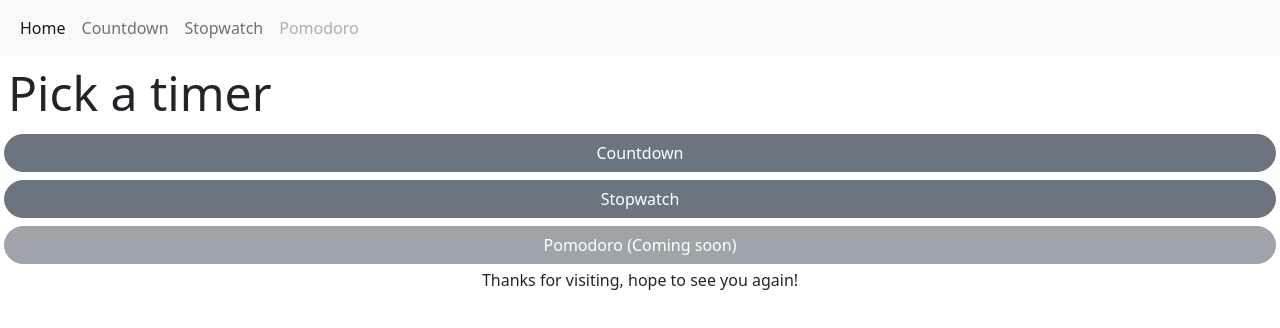
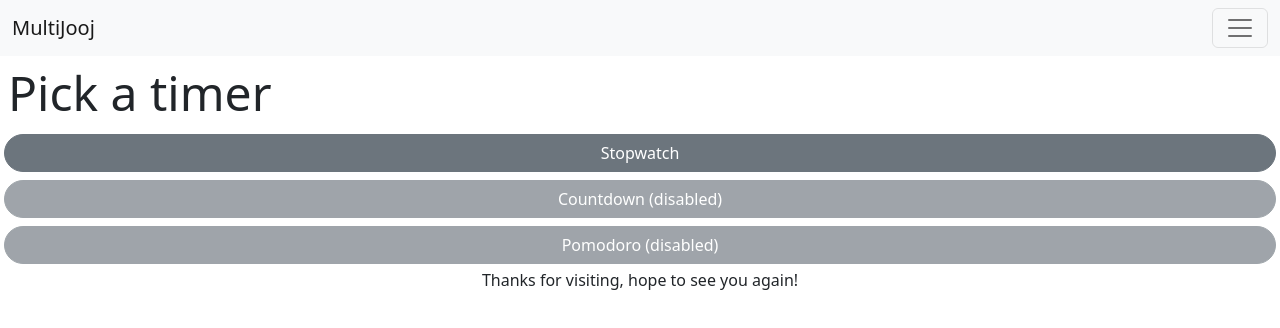
Before and after one commit to jihadftouny/multitools-app, an Angular app: page /home in a window 1280 px wide. Shown: the top 328 px of the page. Built offline with nearby package versions, Linux system fonts and the light colour scheme.

Commit message:
offcanvas added, fix dropdown not working

```diff
--- a/angular.json
+++ b/angular.json
@@ -26,11 +26,11 @@
             ],
             "styles": [
               "src/styles.css",
-              "node_modules/bootstrap/dist/css/bootstrap.css"
+              "node_modules/bootstrap/dist/css/bootstrap.min.css"
             ],
             "scripts": [
-              "node_modules/bootstrap/dist/js/bootstrap.js",
-              "node_modules/bootstrap/dist/js/bootstrap.js"
+              "node_modules/jquery/dist/jquery.min.js",
+              "node_modules/bootstrap/dist/js/bootstrap.bundle.min.js"
             ]
           },
           "configurations": {
--- a/package.json
+++ b/package.json
@@ -19,6 +19,7 @@
     "@angular/platform-browser-dynamic": "^15.0.0",
     "@angular/router": "^15.0.0",
     "bootstrap": "^5.2.3",
+    "jquery": "^3.6.3",
     "rxjs": "~7.5.0",
     "tslib": "^2.3.0",
     "zone.js": "~0.12.0"
--- a/src/app/header/header.component.html
+++ b/src/app/header/header.component.html
@@ -1,19 +1,36 @@
-<!-- Grey with black text -->
-<nav class="navbar navbar-expand-sm bg-light navbar-light">
+<nav class="navbar navbar-light bg-light sticky-top">
   <div class="container-fluid">
-      <ul class="navbar-nav">
+    <a class="navbar-brand" href="#">MultiJooj</a>
+
+    <button class="navbar-toggler" type="button" data-bs-toggle="offcanvas" data-bs-target="#offcanvasNavbar"
+      aria-controls="offcanvasNavbar">
+      <span class="navbar-toggler-icon"></span>
+    </button>
+    <div class="offcanvas offcanvas-end" tabindex="-1" id="offcanvasNavbar" aria-labelledby="offcanvasNavbarLabel">
+      <div class="offcanvas-header">
+        <h5 class="offcanvas-title" id="offcanvasNavbarLabel">Offcanvas</h5>
+        <button type="button" class="btn-close text-reset" data-bs-dismiss="offcanvas" aria-label="Close"></button>
+      </div>
+      <div class="offcanvas-body">
+        <ul class="navbar-nav justify-content-end flex-grow-1 pe-3">
           <li class="nav-item">
             <a class="nav-link active" routerLink="home">Home</a>
           </li>
-       <li class="nav-item">
-          <a class="nav-link" routerLink="countdown">Countdown</a>
-        </li>
-       <li class="nav-item">
-          <a class="nav-link" routerLink="stopwatch">Stopwatch</a>
-        </li>
-       <li class="nav-item">
-          <a class="nav-link disabled" routerLink="pomodoro">Pomodoro</a>
+          <li class="nav-item dropdown">
+            <a class="nav-link dropdown-toggle" href="#" id="dropdownId" data-bs-toggle="dropdown" aria-haspopup="true"
+              aria-expanded="false">Timers</a>
+            <div class="dropdown-menu border-0" aria-labelledby="dropdownId">
+              <a class="dropdown-item" routerLink="stopwatch">Stopwatch</a>
+              <a class="dropdown-item disabled" routerLink="countdown">Countdown</a>
+              <a class="dropdown-item disabled" routerLink="Pomodoro">Pomodoro</a>
+            </div>
           </li>
         </ul>
+        <form class="d-flex">
+          <input class="form-control me-2" type="search" placeholder="Currently disabled" aria-label="Search">
+          <button class="btn btn-outline-secondary disabled" type="submit">Search</button>
+        </form>
+      </div>
+    </div>
   </div>
 </nav>
--- a/src/app/home/home.component.html
+++ b/src/app/home/home.component.html
@@ -1,8 +1,8 @@
 <div class="row">
     <div class="col d-grid">
         <p class="display-5 m-2">Pick a timer</p>
-        <button class="btn btn-secondary rounded-5 btn-block m-1" routerLink="/countdown">Countdown</button>
         <button class="btn btn-secondary rounded-5 btn-block m-1" routerLink="/stopwatch">Stopwatch</button>
-        <button class="btn btn-secondary rounded-5 btn-block m-1 disabled" routerLink="/pomodoro">Pomodoro (Coming soon)</button>
+        <button class="btn btn-secondary rounded-5 btn-block m-1 disabled" routerLink="/countdown">Countdown (disabled)</button>
+        <button class="btn btn-secondary rounded-5 btn-block m-1 disabled" routerLink="/pomodoro">Pomodoro (disabled)</button>
     </div>
 </div>
```
Also changed, not shown: 1 other file (tests, documents, lock files or other folders). Lines whose indentation alone changed are shown as unchanged.
